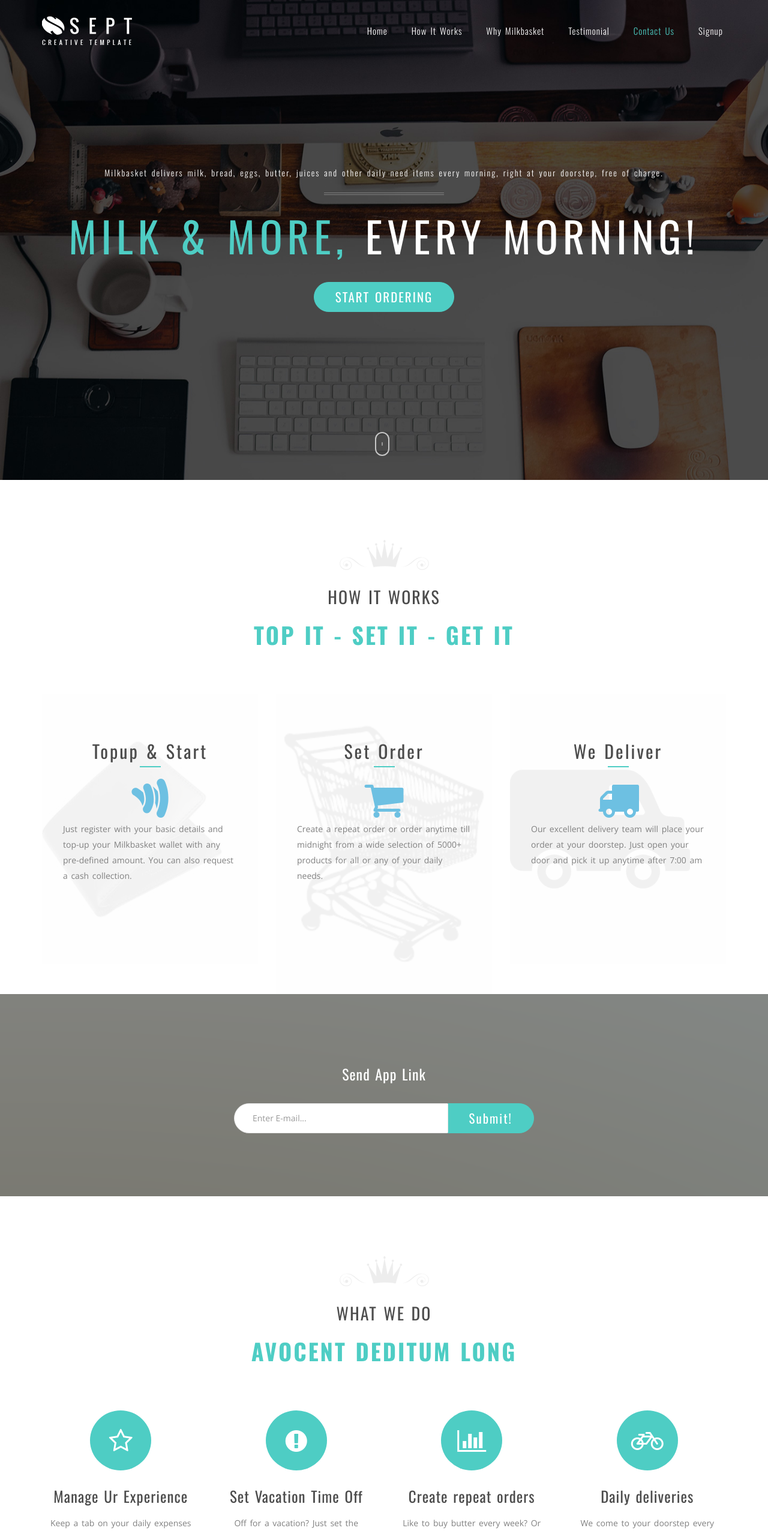
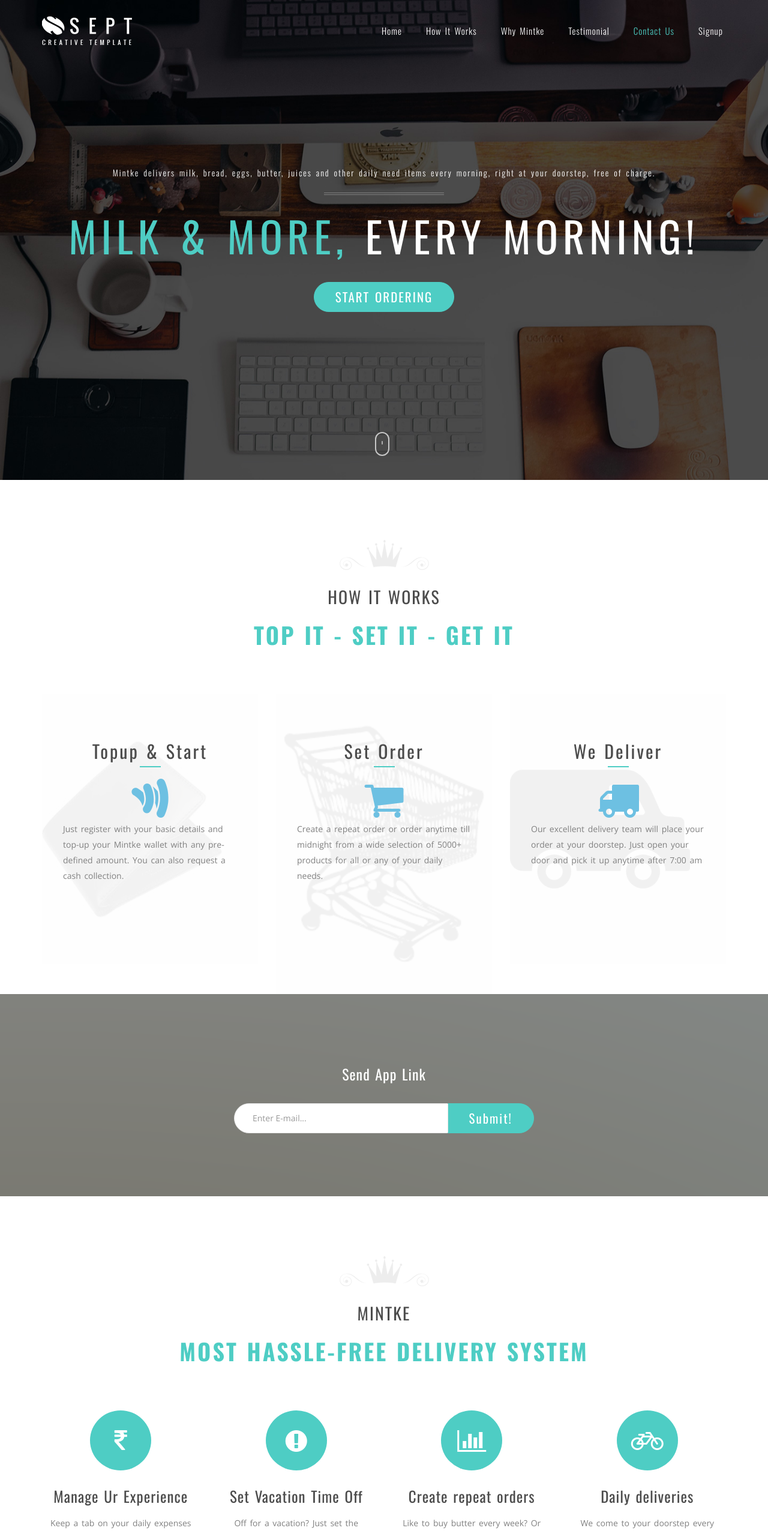
Before and after one commit to Aravindhanari/mintke, a plain HTML site: page index.html in a window 1280 px wide. Shown: the top 2557 px of the page at 60% size. Drawn offline with nearby package versions, Linux system fonts and the light colour scheme.

Commit message:
Update index.html

```diff
--- a/index.html
+++ b/index.html
@@ -48,7 +48,7 @@
 						<ul class="nav navbar-nav navbar-right">
 							<li class="active"><a href="#home">Home</a></li>
 							<li><a href="#about">How It Works</a></li>
-							<li><a href="#service">Why Milkbasket</a></li>
+							<li><a href="#service">Why Mintke</a></li>
 							<li><a href="#portfolio">Testimonial</a></li>
 							<!--<li><a href="#pricing">Pricing</a></li>
 							<li><a href="#blog">Blog</a></li>-->
@@ -66,7 +66,7 @@
 					<div class="col-md-12">
 						<div class="st-home-unit">
 							<div class="hero-txt">
-								<p class="hero-work">Milkbasket delivers milk, bread, eggs, butter, juices and other daily need items every morning, right at your doorstep, free of charge.</p>
+								<p class="hero-work">Mintke delivers milk, bread, eggs, butter, juices and other daily need items every morning, right at your doorstep, free of charge.</p>
 								<h2 class="hero-title"><span style="color: #4ecdc4;">Milk & More,</span> Every Morning!</h2>
 								<!-- <p class="hero-sub-title">We Provide Hight Quality Bootstrap Template</p> -->
 								<!-- <a href="#" class="btn btn-default btn-lg left-btn">Purchase Now</a> -->
@@ -92,7 +92,7 @@
 						</div>
 						<!--<div class="row mb90">
 							<div class="col-md-6">
-								<p>Milkbasket is a solution for issues that we, as residents of societies in Gurgaon/NCR, have been facing for years. This is our way of making life easy for you - one Milkbasket at a time.
+								<p>Mintke is a solution for issues that we, as residents of societies in Gurgaon/NCR, have been facing for years. This is our way of making life easy for you - one Mintke at a time.
 An initiative by residents of Orchid Petals and Vatika City
 Started by the alumni of INSEAD, MIT, DCE, XLRI, NITK</p>
 							</div>
@@ -112,7 +112,7 @@ Started by the alumni of INSEAD, MIT, DCE, XLRI, NITK</p>
 										<i class="fa fa-google-wallet fa-5x " aria-hidden="true" style="color: #6DC0E2;"></i>
 										<div class="skills">
 											<div class="skill">
-												<p>Just register with your basic details and top-up your Milkbasket wallet with any pre-defined amount. You can also request a cash collection.</p>
+												<p>Just register with your basic details and top-up your Mintke wallet with any pre-defined amount. You can also request a cash collection.</p>
 											</div>
 
 										</div>
@@ -212,13 +212,13 @@ Started by the alumni of INSEAD, MIT, DCE, XLRI, NITK</p>
 				<div class="row">
 					<div class="col-md-12">
 						<div class="section-title st-center">
-							<h3>What we do</h3>
-							<p>Avocent deditum long</p>
+							<h3>Mintke</h3>
+							<p>Most hassle-free delivery system</p>
 						</div>
 						<div class="row">
 							<div class="col-md-3">
 								<div class="st-feature">
-									<div class="st-feature-icon"><i class="fa fa-star-o"></i></div>
+									<div class="st-feature-icon"><i class="fa fa-inr"></i></div>
 									<strong class="st-feature-title">Manage Ur Experience</strong>
 									<p>Keep a tab on your daily expenses and also a consolidated view of spendings over the last week or month.</p>
 								</div>
@@ -753,7 +753,7 @@ Started by the alumni of INSEAD, MIT, DCE, XLRI, NITK</p>
 				</div>
 				<div class="row">
 
-					<div class="col-md-6">
+				<!--	<div class="col-md-6">
 						<p style="color: #333">" Please feel free to say anything to us. Our staff will reply any message as soon as possible."</p>
 						<form class="contact-form" role="form">
 							<input type="text" class="form-control" id="fname" name="fname" placeholder="Your Full Name">
@@ -763,9 +763,9 @@ Started by the alumni of INSEAD, MIT, DCE, XLRI, NITK</p>
 							<button class="btn btn-main btn-lg" type="submit" id="send" data-loading-text="<i class='fa fa-spinner fa-spin'></i> Sending..."><i class="fa fa-paper-plane "></i> Send</button>
 						</form>
 						<div id="result-message" role="alert"></div>
-					</div>
-					<div class="col-md-6">
-						<p>Milkbasket is a solution for issues that we, as residents of societies in Gurgaon/NCR, have been facing for years. This is our way of making life easy for you - one Milkbasket at a time.An initiative by residents of Orchid Petals and Vatika City Started by the alumni of INSEAD, MIT, DCE, XLRI, NITK</p><address>
+					</div>-->
+					<div class="col-md-12">
+						<p>Mintke is a solution for issues that we, as residents of societies in Gurgaon/NCR, have been facing for years. This is our way of making life easy for you - one Mintke at a time.An initiative by residents of Orchid Petals and Vatika City Started by the alumni of INSEAD, MIT, DCE, XLRI, NITK</p><address>
 							<strong>Twitter, Inc.</strong><br>
 							795 Folsom Ave, Suite 600<br>
 							San Francisco, CA 94107<br>
```
